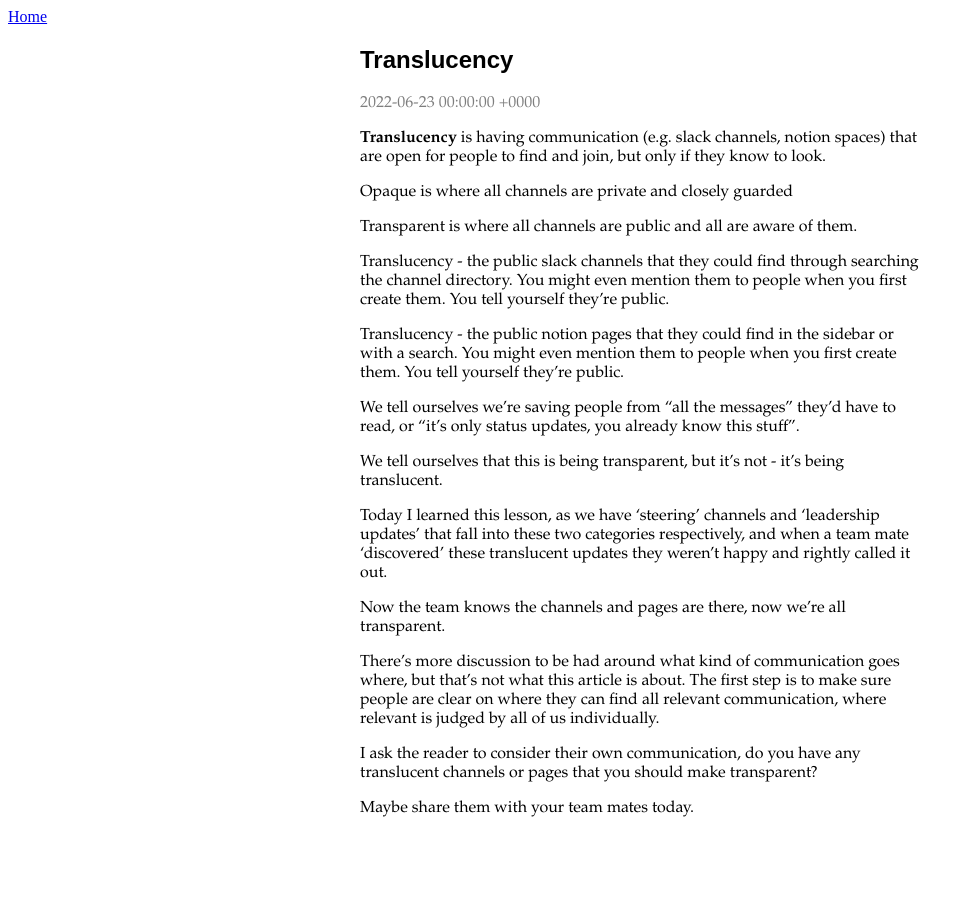
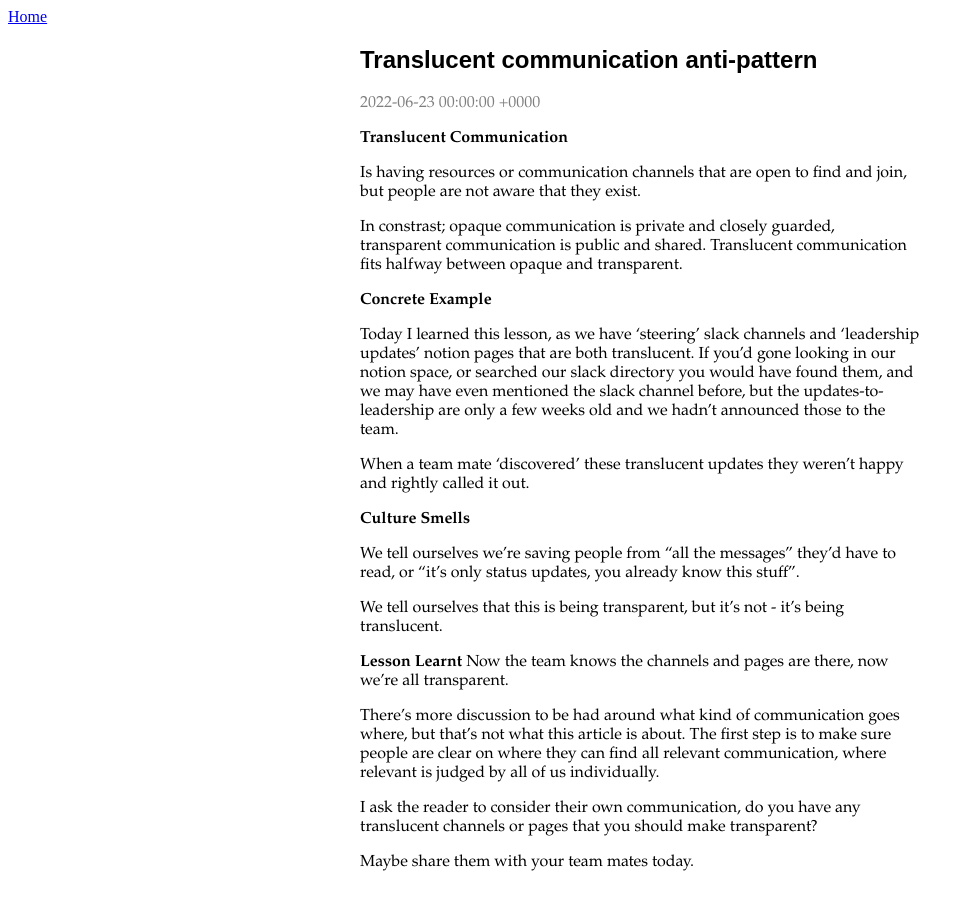
Before and after one commit to iqrow/iqrow.github.io, a Jekyll site: the page built from _posts/2022-06-23-Translucency.md, in a window 1280 px wide. Shown: the whole page, without its empty margins (0-974 px from the left). Built offline with Jekyll 4.4.1, drawn with Linux system fonts in a browser that asks for light colours; our own code applies the rules of GitHub Pages for plain Markdown files.

```diff
--- a/_posts/2022-06-23-Translucency.md
+++ b/_posts/2022-06-23-Translucency.md
@@ -1,28 +1,27 @@
 ---
-title: "Translucency"
+title: "Translucent communication anti-pattern"
 date: 2022-06-23
 ---
 
-**Translucency** is having communication (e.g. slack channels, notion spaces) that are open for people to find and join, but only if they know to look.
+**Translucent Communication**
 
-Opaque is where all channels are private and closely guarded
+Is having resources or communication channels that are open to find and join, but people are not aware that they exist.
 
-Transparent is where all channels are public and all are aware of them.
+In constrast; opaque communication is private and closely guarded, transparent communication is public and shared. Translucent communication fits halfway between opaque and transparent.
 
-Translucency - the public slack channels that they could find through searching the channel directory.
-You might even mention them to people when you first create them.
-You tell yourself they're public.
+**Concrete Example**
 
-Translucency - the public notion pages that they could find in the sidebar or with a search.
-You might even mention them to people when you first create them.
-You tell yourself they're public.
+Today I learned this lesson, as we have 'steering' slack channels and 'leadership updates' notion pages that are both translucent. If you'd gone looking in our notion space, or searched our slack directory you would have found them, and we may have even mentioned the slack channel before, but the updates-to-leadership are only a few weeks old and we hadn't announced those to the team.
+
+When a team mate 'discovered' these translucent updates they weren't happy and rightly called it out.
+
+**Culture Smells**
 
 We tell ourselves we're saving people from "all the messages" they'd have to read, or "it's only status updates, you already know this stuff".
 
 We tell ourselves that this is being transparent, but it's not - it's being translucent.
 
-Today I learned this lesson, as we have 'steering' channels and 'leadership updates' that fall into these two categories respectively, and when a team mate 'discovered' these translucent updates they weren't happy and rightly called it out.
-
+**Lesson Learnt**
 Now the team knows the channels and pages are there, now we're all transparent.
 
 There's more discussion to be had around what kind of communication goes where, but that's not what this article is about. The first step is to make sure people are clear on where they can find all relevant communication, where relevant is judged by all of us individually.
```
Also changed, not shown: _posts/2022-06-28-Team-Canvas.md (added, +24 -0 lines), _posts/2022-06-29-Wait-what-was-that?.md (added, +24 -0 lines), 2 other files.
